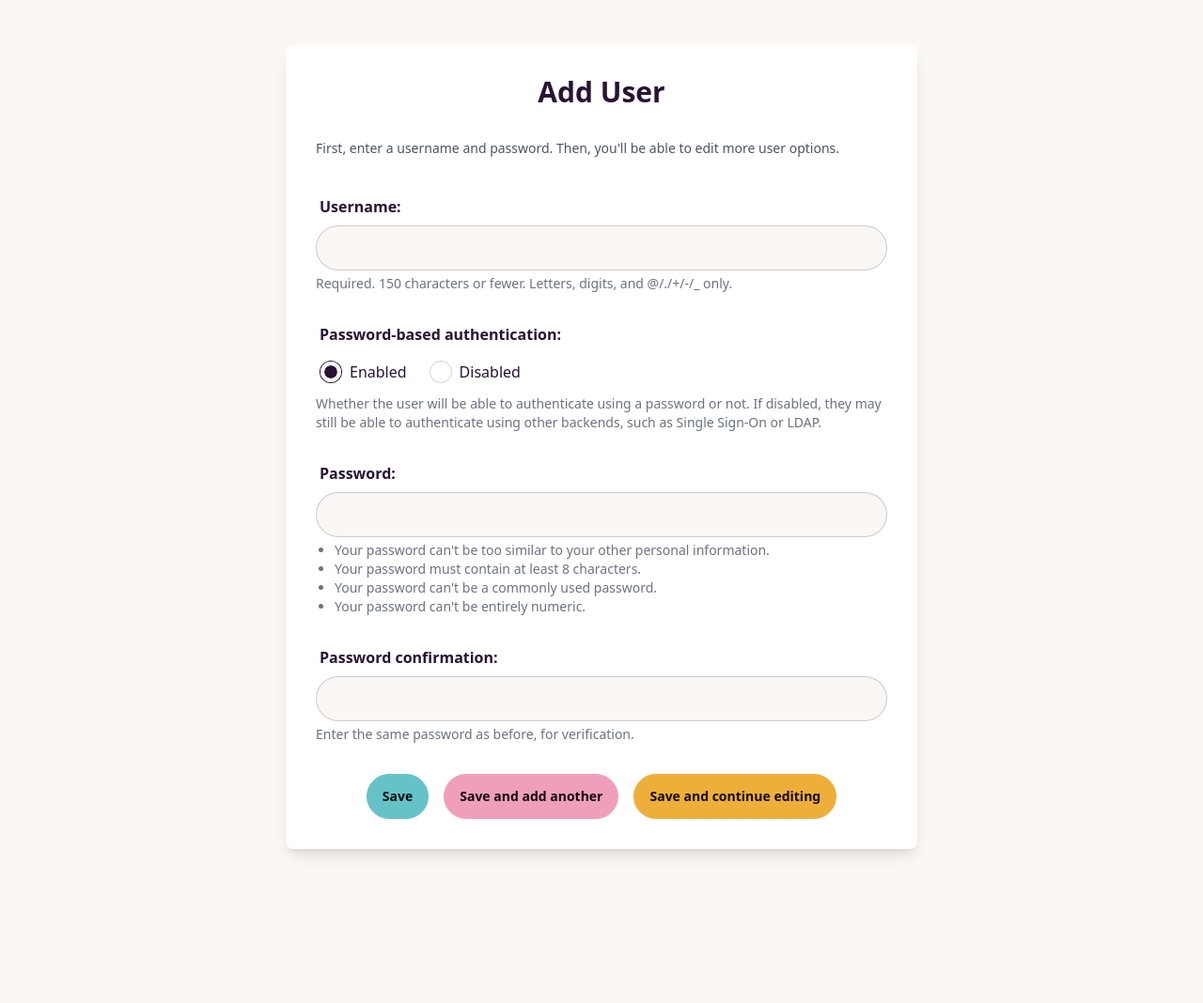
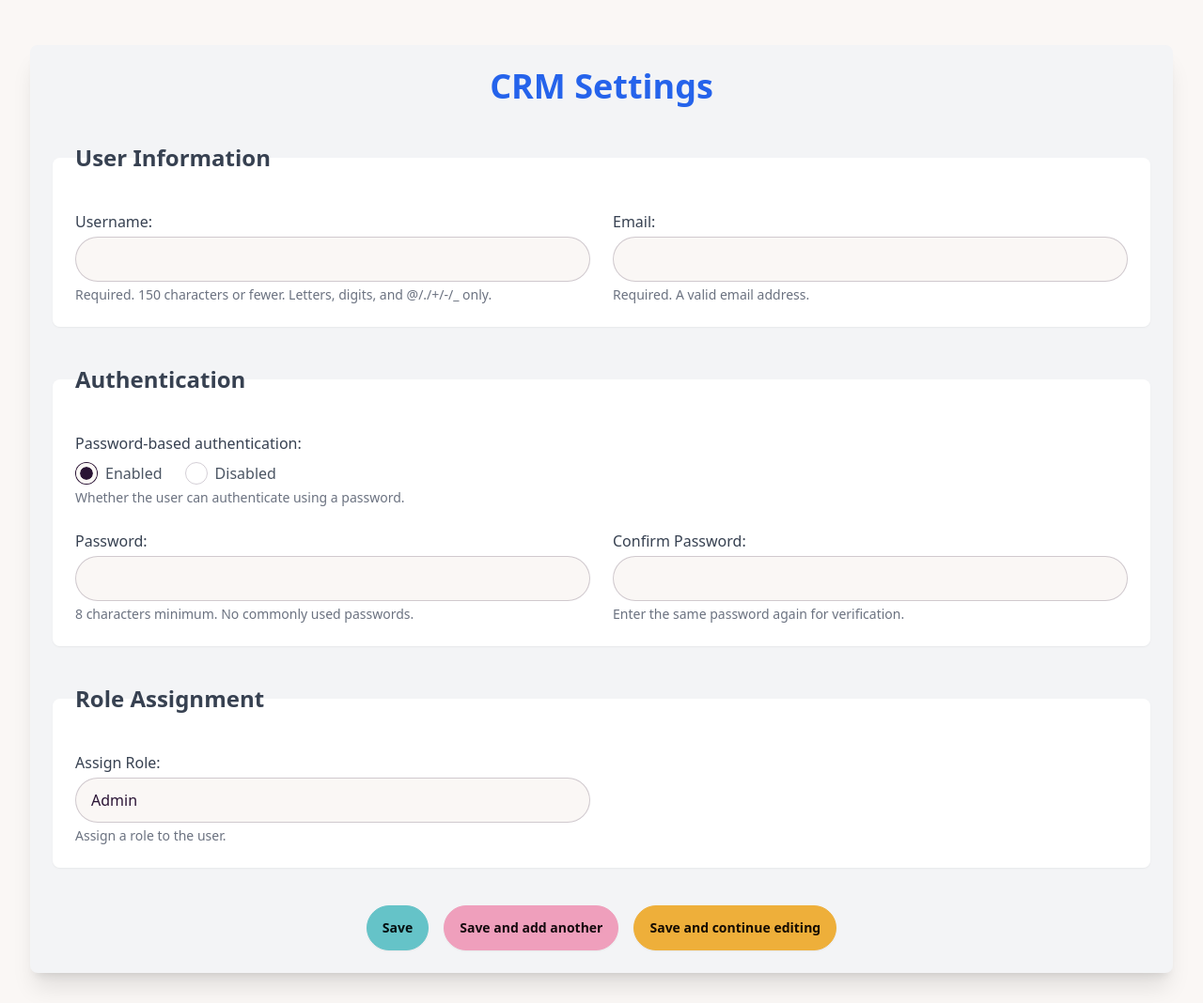
Before and after one commit to I-am-Stone/Eco-CRM-Website, a Django app: page /login/setting in a window 1280 px wide. Shown: the part 65-1133 px from the top of the page at 94% size. Before the commit the page ends 976 px from the top, so only its background shows below. Run offline with Django 4.2, Linux system fonts and the light colour scheme; style sheets or scripts are compiled from the project's sources; some libraries are stand-ins or nearby versions.

Commit message:
Setting Update

```diff
--- a/dashboard/templates/dashboard/setting.html
+++ b/dashboard/templates/dashboard/setting.html
@@ -2,74 +2,95 @@
 
 {% block setting %}
 
-<div id="content" class="colM p-8 flex justify-center">
-    <div class="max-w-2xl w-full bg-white shadow-lg rounded-lg overflow-hidden">
-        <div class="p-8">
-            <h1 class="text-3xl font-semibold mb-6 text-center">Add User</h1>
+<div id="content" class="p-8">
+    <div class="container mx-auto">
+        <div class="bg-gray-100 shadow-xl rounded-lg p-6">
+            <h1 class="text-4xl font-bold mb-8 text-center text-blue-600">CRM Settings</h1>
 
-            <div id="content-main">
-                <form method="post" id="user_form" class="space-y-8" novalidate="">
+            <form method="post" id="crm_form" class="space-y-10" novalidate>
                 <input type="hidden" name="csrfmiddlewaretoken" value="mbEM5FJFpQrX5MzBuGrfIUKhmh5a9u7k5g88kZ6NKsdie9o8Uk0tSRCHfsIblfTU">
 
-                    <p class="text-sm text-gray-600 mb-6">First, enter a username and password. Then, you'll be able to edit more user options.</p>
+                <!-- User Information -->
+                <fieldset class="bg-white p-6 rounded-lg shadow-sm">
+                    <legend class="text-2xl font-semibold mb-4 text-gray-700">User Information</legend>
 
-                    <fieldset class="space-y-6">
-                        <div class="form-row field-username">
+                    <div class="grid grid-cols-1 md:grid-cols-2 gap-6">
+                        <!-- Username -->
                         <div class="form-control">
-                                <label for="id_username" class="label required font-semibold">Username:</label>
-                                <input type="text" name="username" id="id_username" class="input input-bordered w-full" maxlength="150" autocapitalize="none" autocomplete="username" required aria-describedby="id_username_helptext">
-                                <div id="id_username_helptext" class="text-sm text-gray-500 mt-1">
-                                    Required. 150 characters or fewer. Letters, digits, and @/./+/-/_ only.
+                            <label for="id_username" class="block text-gray-700 font-medium">Username:</label>
+                            <input type="text" name="username" id="id_username" class="input input-bordered w-full mt-1" maxlength="150" required>
+                            <p class="text-sm text-gray-500 mt-1">Required. 150 characters or fewer. Letters, digits, and @/./+/-/_ only.</p>
+                        </div>
+
+                        <!-- Email -->
+                        <div class="form-control">
+                            <label for="id_email" class="block text-gray-700 font-medium">Email:</label>
+                            <input type="email" name="email" id="id_email" class="input input-bordered w-full mt-1" required>
+                            <p class="text-sm text-gray-500 mt-1">Required. A valid email address.</p>
                         </div>
                     </div>
+                </fieldset>
+
+                <!-- Authentication Settings -->
+                <fieldset class="bg-white p-6 rounded-lg shadow-sm">
+                    <legend class="text-2xl font-semibold mb-4 text-gray-700">Authentication</legend>
+
+                    <div class="space-y-6">
+                        <!-- Usable Password -->
+                        <div class="form-control">
+                            <label class="block text-gray-700 font-medium mb-2">Password-based authentication:</label>
+                            <div id="id_usable_password" class="flex space-x-6">
+                                <label for="id_usable_password_0" class="flex items-center cursor-pointer">
+                                    <input type="radio" name="usable_password" value="true" class="radio" id="id_usable_password_0" checked>
+                                    <span class="ml-2 text-gray-600">Enabled</span>
+                                </label>
+                                <label for="id_usable_password_1" class="flex items-center cursor-pointer">
+                                    <input type="radio" name="usable_password" value="false" class="radio" id="id_usable_password_1">
+                                    <span class="ml-2 text-gray-600">Disabled</span>
+                                </label>
+                            </div>
+                            <p class="text-sm text-gray-500 mt-1">Whether the user can authenticate using a password.</p>
                         </div>
 
-                        <div class="form-row field-usable_password">
+                        <!-- Password -->
+                        <div class="grid grid-cols-1 md:grid-cols-2 gap-6">
+                            <!-- Password -->
                             <div class="form-control">
-                                <label class="label font-semibold">Password-based authentication:</label>
-                                <div id="id_usable_password" class="flex space-x-4">
-                                    <label for="id_usable_password_0" class="label cursor-pointer">
-                                        <input type="radio" name="usable_password" value="true" class="radio" id="id_usable_password_0" checked>
-                                        <span class="ml-2">Enabled</span>
-                                    </label>
-                                    <label for="id_usable_password_1" class="label cursor-pointer">
-                                        <input type="radio" name="usable_password" value="false" class="radio" id="id_usable_password_1">
-                                        <span class="ml-2">Disabled</span>
-                                    </label>
-                                </div>
-                                <div class="text-sm text-gray-500 mt-1">
-                                    Whether the user will be able to authenticate using a password or not. If disabled, they may still be able to authenticate using other backends, such as Single Sign-On or LDAP.
-                                </div>
-                            </div>
+                                <label for="id_password1" class="block text-gray-700 font-medium">Password:</label>
+                                <input type="password" name="password1" id="id_password1" class="input input-bordered w-full mt-1" autocomplete="new-password">
+                                <p class="text-sm text-gray-500 mt-1">8 characters minimum. No commonly used passwords.</p>
                             </div>
 
-                        <div class="form-row field-password1">
+                            <!-- Confirm Password -->
                             <div class="form-control">
-                                <label for="id_password1" class="label font-semibold">Password:</label>
-                                <input type="password" name="password1" id="id_password1" class="input input-bordered w-full" autocomplete="new-password" aria-describedby="id_password1_helptext">
-                                <div id="id_password1_helptext" class="text-sm text-gray-500 mt-1">
-                                    <ul class="list-disc pl-5">
-                                        <li>Your password can't be too similar to your other personal information.</li>
-                                        <li>Your password must contain at least 8 characters.</li>
-                                        <li>Your password can't be a commonly used password.</li>
-                                        <li>Your password can't be entirely numeric.</li>
-                                    </ul>
-                                </div>
-                            </div>
-                        </div>
-
-                        <div class="form-row field-password2">
-                            <div class="form-control">
-                                <label for="id_password2" class="label font-semibold">Password confirmation:</label>
-                                <input type="password" name="password2" id="id_password2" class="input input-bordered w-full" autocomplete="new-password" aria-describedby="id_password2_helptext">
-                                <div id="id_password2_helptext" class="text-sm text-gray-500 mt-1">
-                                    Enter the same password as before, for verification.
+                                <label for="id_password2" class="block text-gray-700 font-medium">Confirm Password:</label>
+                                <input type="password" name="password2" id="id_password2" class="input input-bordered w-full mt-1" autocomplete="new-password">
+                                <p class="text-sm text-gray-500 mt-1">Enter the same password again for verification.</p>
                             </div>
                         </div>
                     </div>
                 </fieldset>
 
-                    <div class="submit-row flex justify-center space-x-4 mt-8">
+                <!-- Role Assignment -->
+                <fieldset class="bg-white p-6 rounded-lg shadow-sm">
+                    <legend class="text-2xl font-semibold mb-4 text-gray-700">Role Assignment</legend>
+
+                    <div class="grid grid-cols-1 md:grid-cols-2 gap-6">
+                        <div class="form-control">
+                            <label for="id_role" class="block text-gray-700 font-medium">Assign Role:</label>
+                            <select name="role" id="id_role" class="input input-bordered w-full mt-1">
+                                <option value="admin">Admin</option>
+                                <option value="manager">Manager</option>
+                                <option value="staff">Staff</option>
+                                <option value="customer">Customer</option>
+                            </select>
+                            <p class="text-sm text-gray-500 mt-1">Assign a role to the user.</p>
+                        </div>
+                    </div>
+                </fieldset>
+
+                <!-- Submit Buttons -->
+                <div class="flex justify-center space-x-4 mt-10">
                     <input type="submit" value="Save" class="btn btn-primary" name="_save">
                     <input type="submit" value="Save and add another" class="btn btn-secondary" name="_addanother">
                     <input type="submit" value="Save and continue editing" class="btn btn-accent" name="_continue">
@@ -78,6 +99,5 @@
         </div>
     </div>
 </div>
-</div>
 
 {% endblock %}
```
Also changed, not shown: db.sqlite3. Lines whose indentation alone changed are shown as unchanged.
